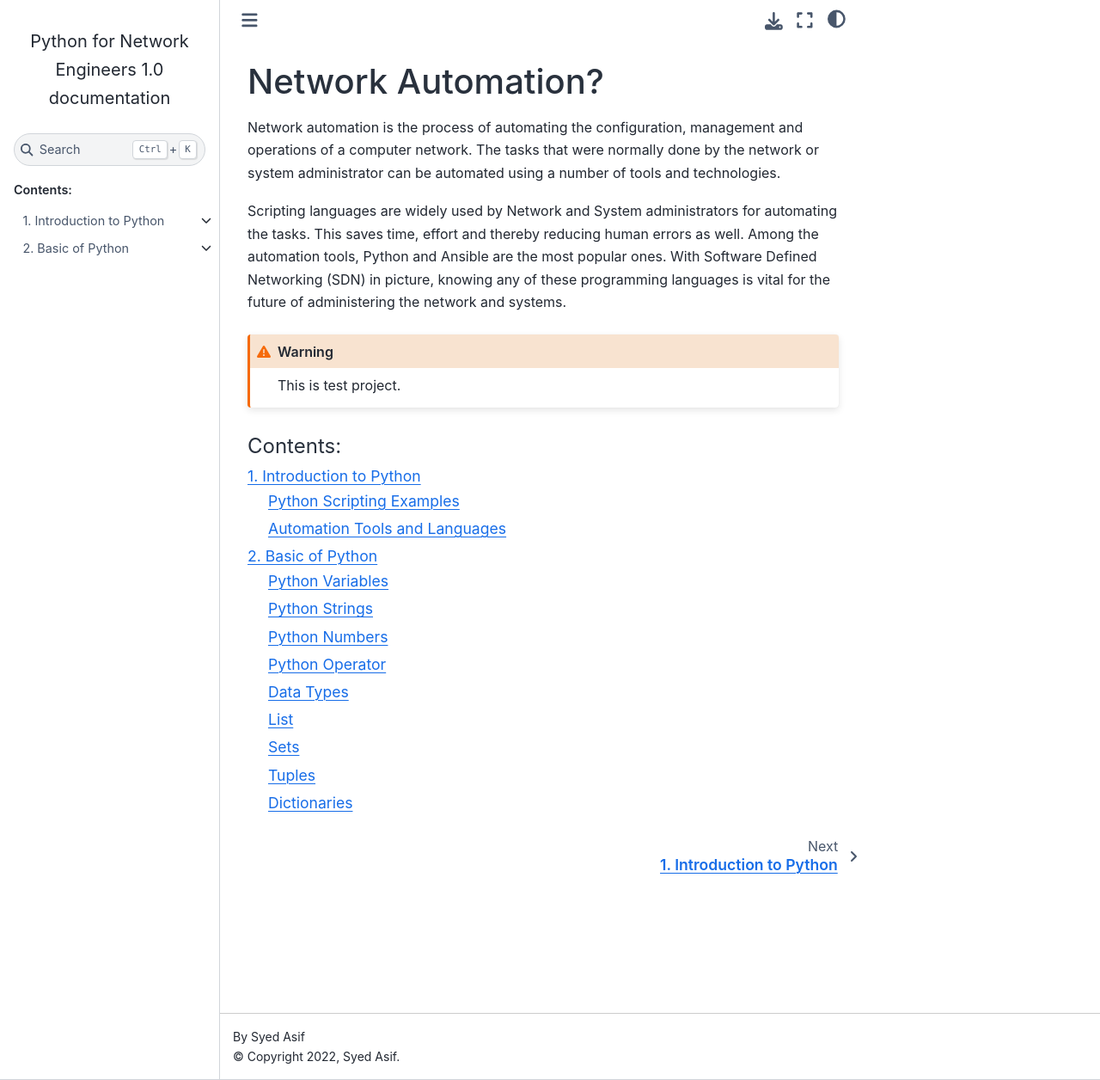
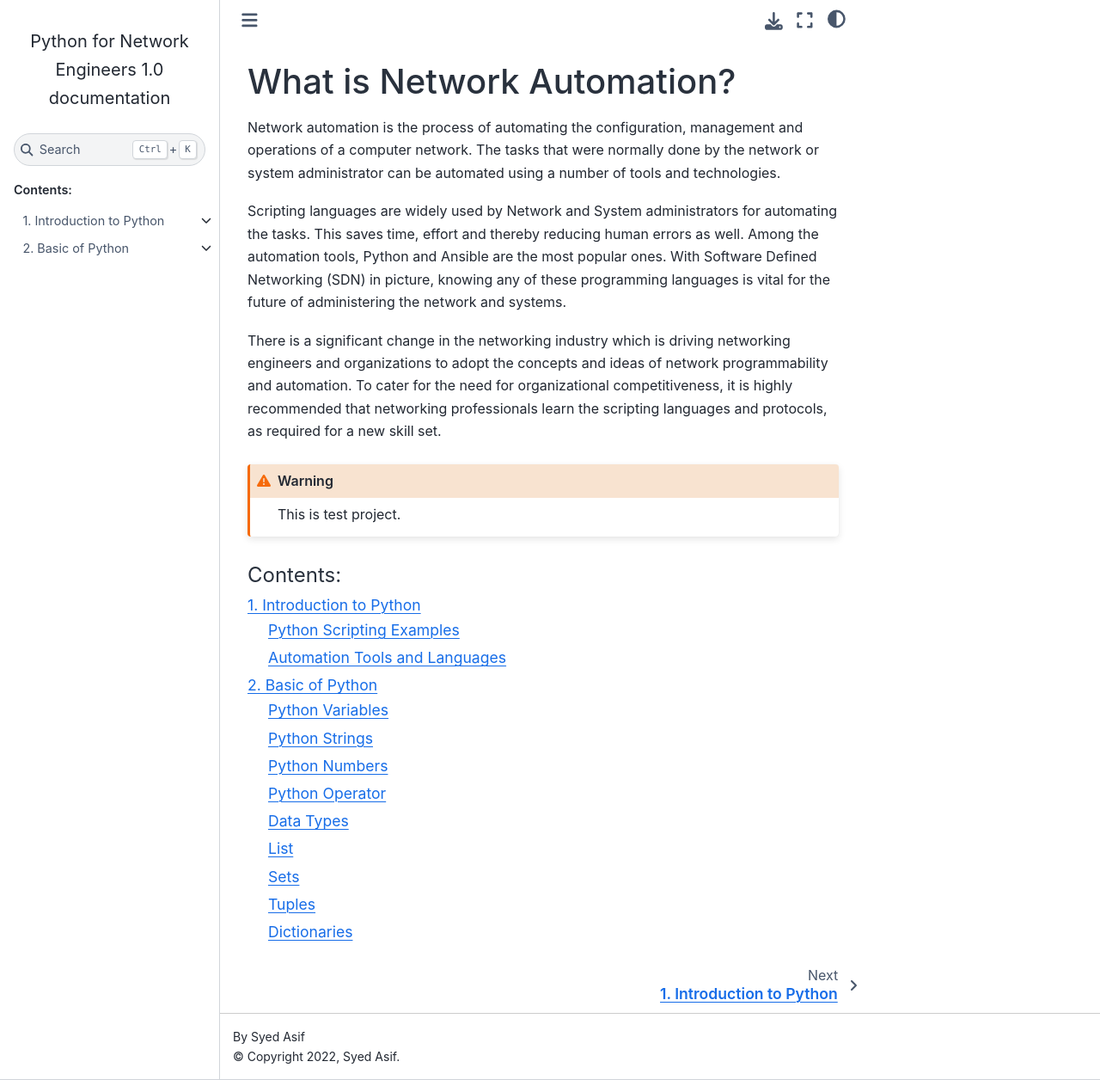
Before and after one commit to sydasif/python-book, a Sphinx documentation site: the page built from docs/source/index.md, in a window 1280 px wide and 1256 px high. Shown: the whole window at 86% size. Built offline with Sphinx 7.4.7 and the Sphinx Book theme 1.1.4, drawn with Linux system fonts in a browser that asks for light colours.

Commit message:
update index

````diff
--- a/docs/source/index.md
+++ b/docs/source/index.md
@@ -1,10 +1,10 @@
-% Python for Network Engineers documentation master file, created by
-% sphinx-quickstart on Wed Nov 16 15:43:56 2022.
-% You can adapt this file completely to your liking, but it should at least
-% contain the root `toctree` directive.
+# What is Network Automation?
 
-```{include} ../../README.md
-```
+Network automation is the process of automating the configuration, management and operations of a computer network. The tasks that were normally done by the network or system administrator can be automated using a number of tools and technologies.
+
+Scripting languages are widely used by Network and System administrators for automating the tasks. This saves time, effort and thereby reducing human errors as well. Among the automation tools, Python and Ansible are the most popular ones. With Software Defined Networking (SDN) in picture, knowing any of these programming languages is vital for the future of administering the network and systems.
+
+There is a significant change in the networking industry which is driving networking engineers and organizations to adopt the concepts and ideas of network programmability and automation. To cater for the need for organizational competitiveness, it is highly recommended that networking professionals learn the scripting languages and protocols, as required for a new skill set.
 
 ```{warning}
 This is test project.
````
